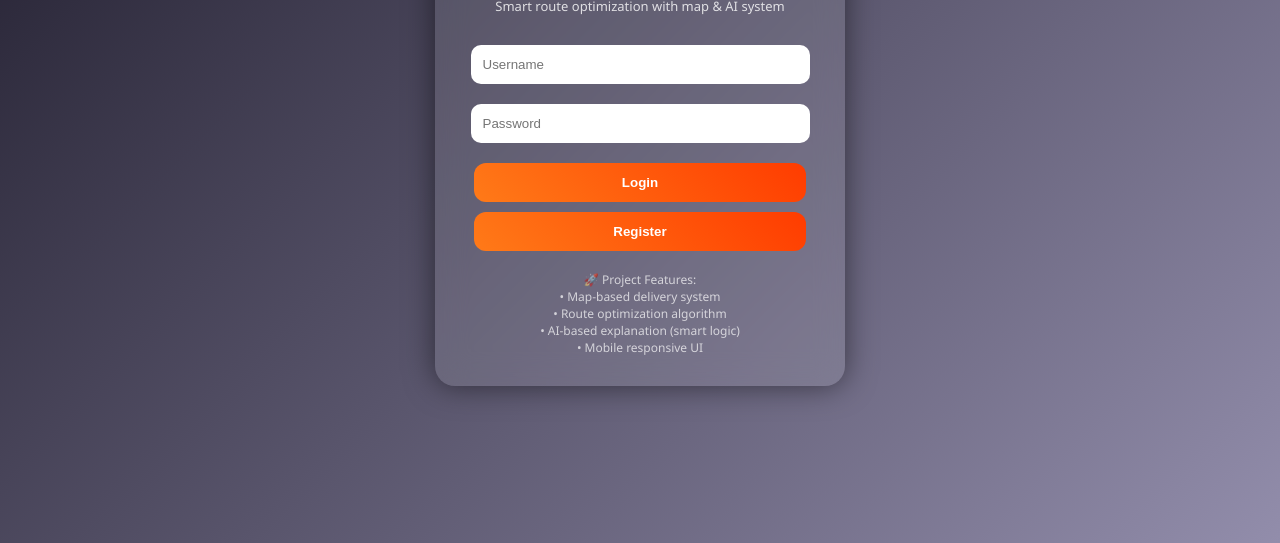
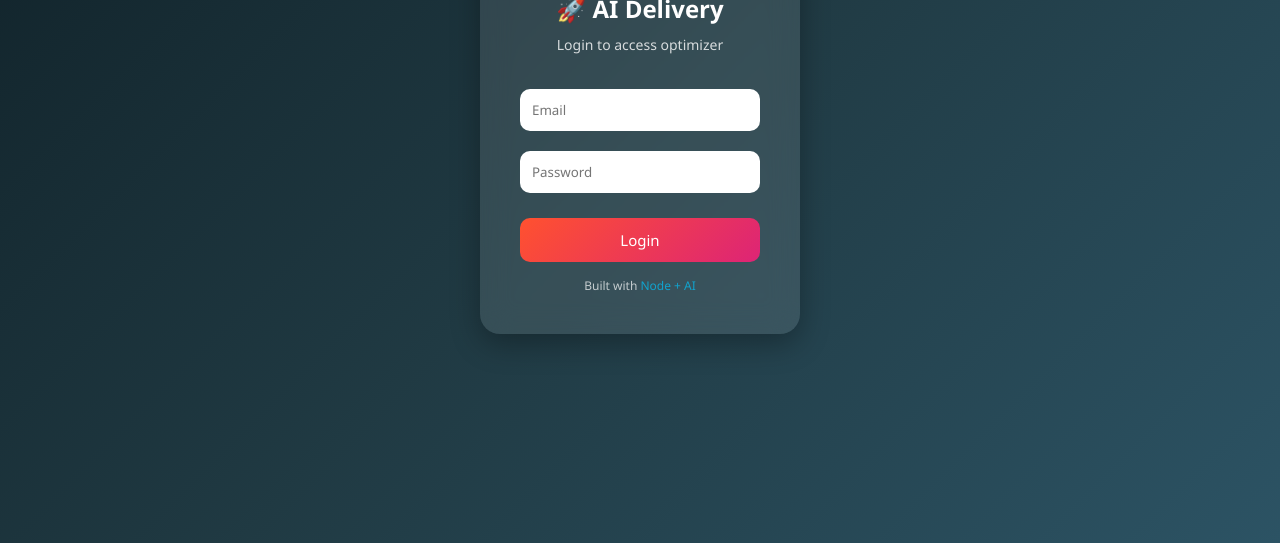
Before and after one commit to kartikshukla031-creator/delivery-app, a website: page public/login.html in a window 1280 px wide. Shown: the part 257-800 px from the top of the page. Drawn offline with Linux system fonts and the light colour scheme.

Commit message:
premium login UI

```diff
--- a/public/login.html
+++ b/public/login.html
@@ -1,46 +1,47 @@
 <!DOCTYPE html>
 <html>
 <head>
-  <title>Login - AI Delivery</title>
-  <meta name="viewport" content="width=device-width, initial-scale=1.0">
+  <title>AI Delivery Login</title>
 
   <style>
-    body {
+    * {
       margin: 0;
-      font-family: 'Segoe UI', sans-serif;
-      background: linear-gradient(135deg, #1f1c2c, #928dab);
-      color: white;
-      display: flex;
-      flex-direction: column;
-      align-items: center;
-      justify-content: center;
-      height: 100vh;
+      padding: 0;
+      box-sizing: border-box;
+      font-family: "Segoe UI", sans-serif;
     }
 
-    .container {
-      background: rgba(255,255,255,0.1);
-      padding: 30px;
-      border-radius: 20px;
-      backdrop-filter: blur(15px);
-      width: 90%;
-      max-width: 350px;
-      text-align: center;
-      box-shadow: 0 0 30px rgba(0,0,0,0.5);
+    body {
+      height: 100vh;
+      background: linear-gradient(135deg, #0f2027, #203a43, #2c5364);
+      display: flex;
+      justify-content: center;
+      align-items: center;
     }
 
-    h1 {
-      margin-bottom: 10px;
-      font-size: 26px;
+    .card {
+      background: rgba(255, 255, 255, 0.1);
+      backdrop-filter: blur(15px);
+      padding: 40px;
+      border-radius: 20px;
+      width: 320px;
+      text-align: center;
+      box-shadow: 0 10px 30px rgba(0,0,0,0.3);
+      color: white;
     }
 
-    p {
-      font-size: 13px;
+    .card h2 {
+      margin-bottom: 10px;
+    }
+
+    .card p {
+      font-size: 14px;
+      margin-bottom: 25px;
       opacity: 0.8;
-      margin-bottom: 20px;
     }
 
     input {
-      width: 90%;
+      width: 100%;
       padding: 12px;
       margin: 10px 0;
       border-radius: 10px;
@@ -48,92 +49,74 @@
       outline: none;
     }
 
+    input:focus {
+      box-shadow: 0 0 5px #00c6ff;
+    }
+
     button {
-      width: 95%;
+      width: 100%;
       padding: 12px;
-      margin-top: 10px;
+      margin-top: 15px;
       border: none;
-      border-radius: 12px;
-      background: linear-gradient(45deg, #ff7a18, #ff3c00);
+      border-radius: 10px;
+      background: linear-gradient(135deg, #ff512f, #dd2476);
       color: white;
-      font-weight: bold;
+      font-size: 15px;
       cursor: pointer;
       transition: 0.3s;
     }
 
     button:hover {
       transform: scale(1.05);
+      opacity: 0.9;
     }
 
     .footer {
-      margin-top: 20px;
+      margin-top: 15px;
       font-size: 12px;
       opacity: 0.7;
     }
 
-    @media(max-width: 500px) {
-      body {
-        padding: 10px;
-      }
-
-      .container {
-        padding: 20px;
-      }
+    .footer span {
+      color: #00c6ff;
     }
   </style>
 </head>
 
 <body>
 
-<div class="container">
-  <h1>🚚 AI Delivery</h1>
-  <p>Smart route optimization with map & AI system</p>
+<div class="card">
+  <h2>🚀 AI Delivery</h2>
+  <p>Login to access optimizer</p>
 
-  <input id="username" placeholder="Username">
+  <input id="email" placeholder="Email">
   <input id="password" type="password" placeholder="Password">
 
   <button onclick="login()">Login</button>
-  <button onclick="register()">Register</button>
 
   <div class="footer">
-    🚀 Project Features:<br>
-    • Map-based delivery system<br>
-    • Route optimization algorithm<br>
-    • AI-based explanation (smart logic)<br>
-    • Mobile responsive UI
+    Built with <span>Node + AI</span>
   </div>
 </div>
 
 <script>
-async function register() {
-  const username = document.getElementById("username").value;
-  const password = document.getElementById("password").value;
-
-  await fetch("/auth/register", {
-    method: "POST",
-    headers: {"Content-Type": "application/json"},
-    body: JSON.stringify({ username, password })
-  });
-
-  alert("Registered ✅");
-}
-
 async function login() {
-  const username = document.getElementById("username").value;
+  const email = document.getElementById("email").value;
   const password = document.getElementById("password").value;
 
   const res = await fetch("/auth/login", {
     method: "POST",
-    headers: {"Content-Type": "application/json"},
-    body: JSON.stringify({ username, password })
+    headers: { "Content-Type": "application/json" },
+    body: JSON.stringify({ email, password })
   });
 
-  const text = await res.text();
+  const data = await res.json();
 
-  if (text === "success") {
-    window.location.href = "/";
+  if (data.success) {
+    alert("Login Success ✅");
+    window.location.href = "/home";
   } else {
-    alert("Wrong credentials ❌");
+    alert("Invalid credentials ❌");
   }
 }
 </script>
--- a/server.js
+++ b/server.js
@@ -10,17 +10,16 @@ const app = express();
 
 app.use(cors());
 app.use(express.json());
+
 app.use(express.static("public"));
 
 mongoose.connect(process.env.MONGO_URL)
   .then(() => console.log("DB connected"))
   .catch(err => console.log(err));
 
-// ROUTES
 app.use("/orders", orderRoutes);
 app.use("/auth", authRoutes);
 
-// 👉 LOGIN PAGE FIRST
 app.get("/", (req, res) => {
   res.sendFile(path.join(__dirname, "public", "login.html"));
 });
```
